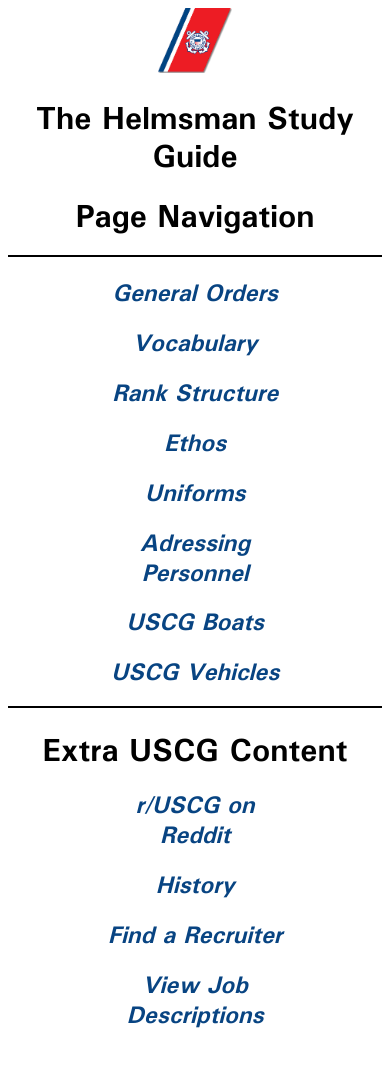
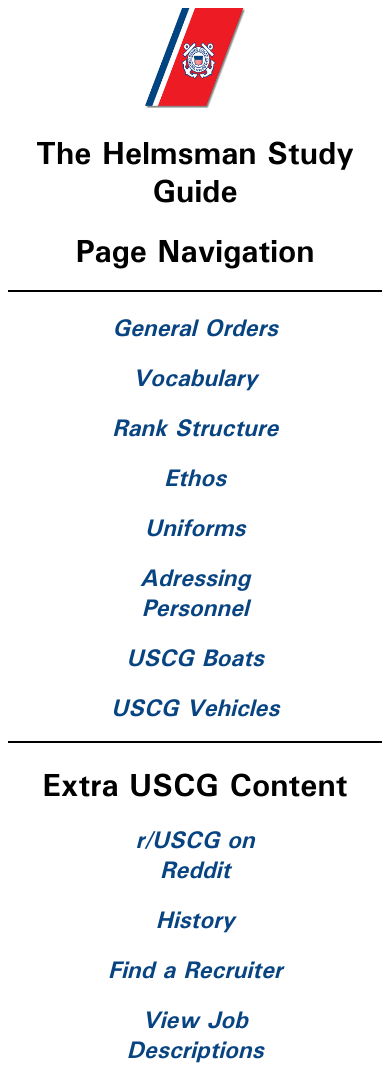
Before and after one commit to jermhern/Helmsman-Study, a plain HTML site: page index.html in a window 390 px wide. Shown: the top 1067 px of the page. Drawn offline with Linux system fonts and the light colour scheme; grey boxes are pictures that could not be loaded.

Commit message:
added viewport

```diff
--- a/index.html
+++ b/index.html
@@ -4,6 +4,7 @@
 	<title>Helmsman - USCG</title>
 	<link rel="stylesheet" type="text/css" href="styles.css">
 	<link rel="shortcut icon" type="image/png" href="items/favicon.jpg"/>
+	<meta name="viewport" content="width=device-width, initial-scale=1">
 </head>
 
 <body>
--- a/styles.css
+++ b/styles.css
@@ -121,3 +121,11 @@ table img {
 	width: 130px;
 	background-color: white;
 }
+
+@media screen and (min-width: 320px) and (max-width: 767px) {
+	/*Size of logo */
+	#logo {
+		width: 100px;
+		height: 100px;
+	}
+}
```
